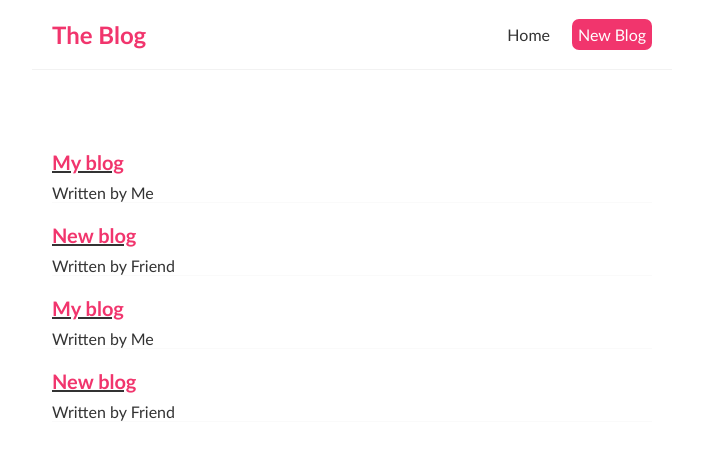
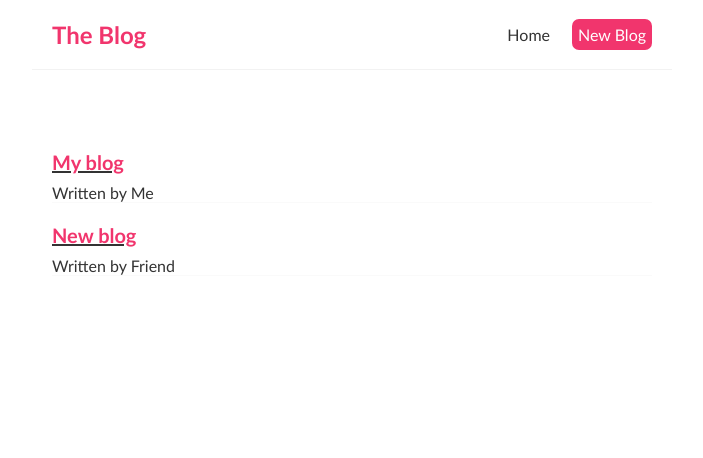
Before and after one commit to berduk1/react_exercise_2, a React (Create React App) app: page / in a window 1280 px wide. Shown: the top 458 px of the page, without its empty margins (288-991 px from the left). Built offline with nearby package versions, Linux system fonts and the light colour scheme; data requests are answered from the project's data file.

Commit message:
Double corr.

```diff
--- a/src/Home.js
+++ b/src/Home.js
@@ -12,7 +12,7 @@ const Home = () => {
             { error && <div>{error}</div> }
             { isPending && <div>Loading...</div> }
             { blogs && <BlogList blogs={blogs} title='All Blogs'  />}
-            { blogs && <BlogList blogs={blogs} title='All Blogs' />}
+
         </div>
     )
 };
```
